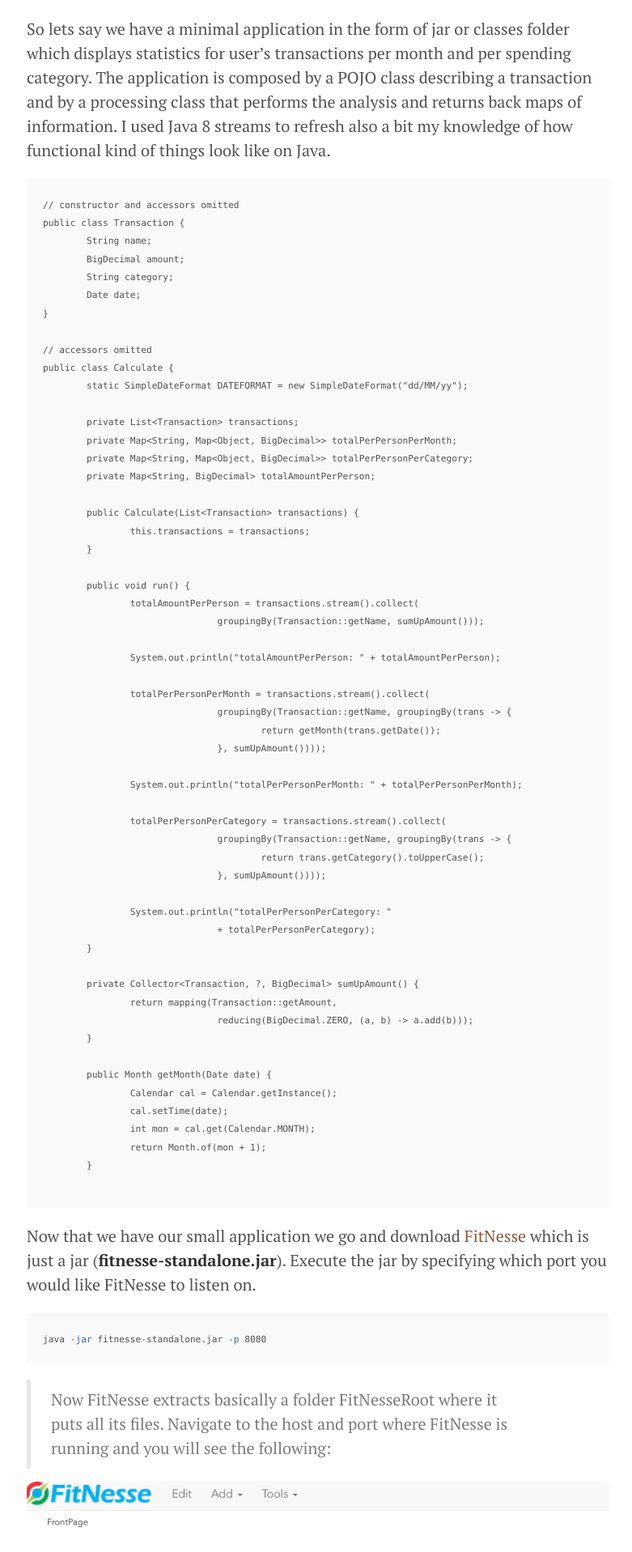
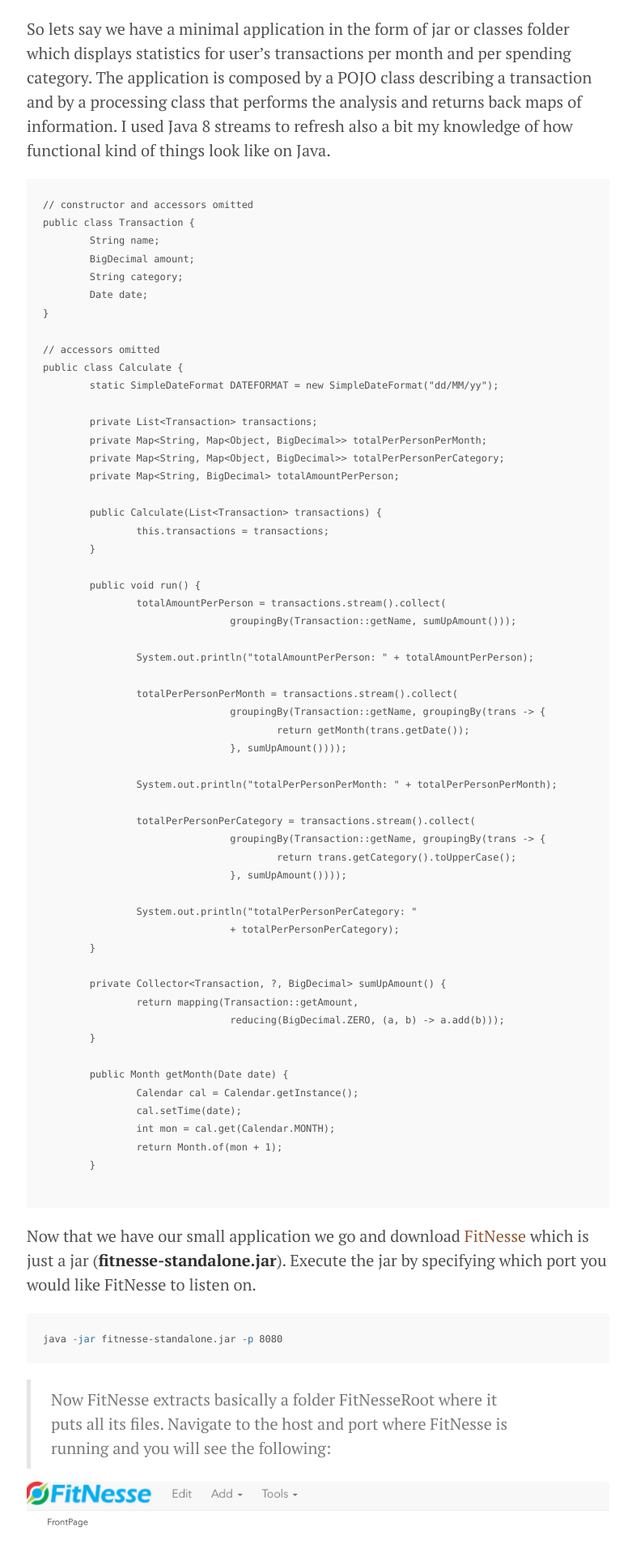
Before and after one commit to akalkatzakos/akalkatzakos.github.io, a Jekyll site: the page built from index.html, in a window 1280 px wide. Shown: the part 1103-3020 px from the top of the page at 81% size, without its empty margins (247-1028 px from the left). Built offline with Jekyll 4.4.1, drawn with Linux system fonts in a browser that asks for light colours; Markdown is read by kramdown in place of the engine named in the settings; the list of posts is cut into pages by our own code.

Commit message:
Update poole.css
changed font size to 14

```diff
--- a/public/css/poole.css
+++ b/public/css/poole.css
@@ -49,7 +49,7 @@
 
 html {
   font-family: "Helvetica Neue", Helvetica, Arial, sans-serif;
-  font-size: 16px;
+  font-size: 14px;
   line-height: 1.5;
 }
 @media (min-width: 38em) {
@@ -174,7 +174,7 @@
 }
 pre code {
   padding: 0;
-  font-size: 70%;
+  font-size: 75%;
   color: inherit;
   background-color: transparent;
 }
```
